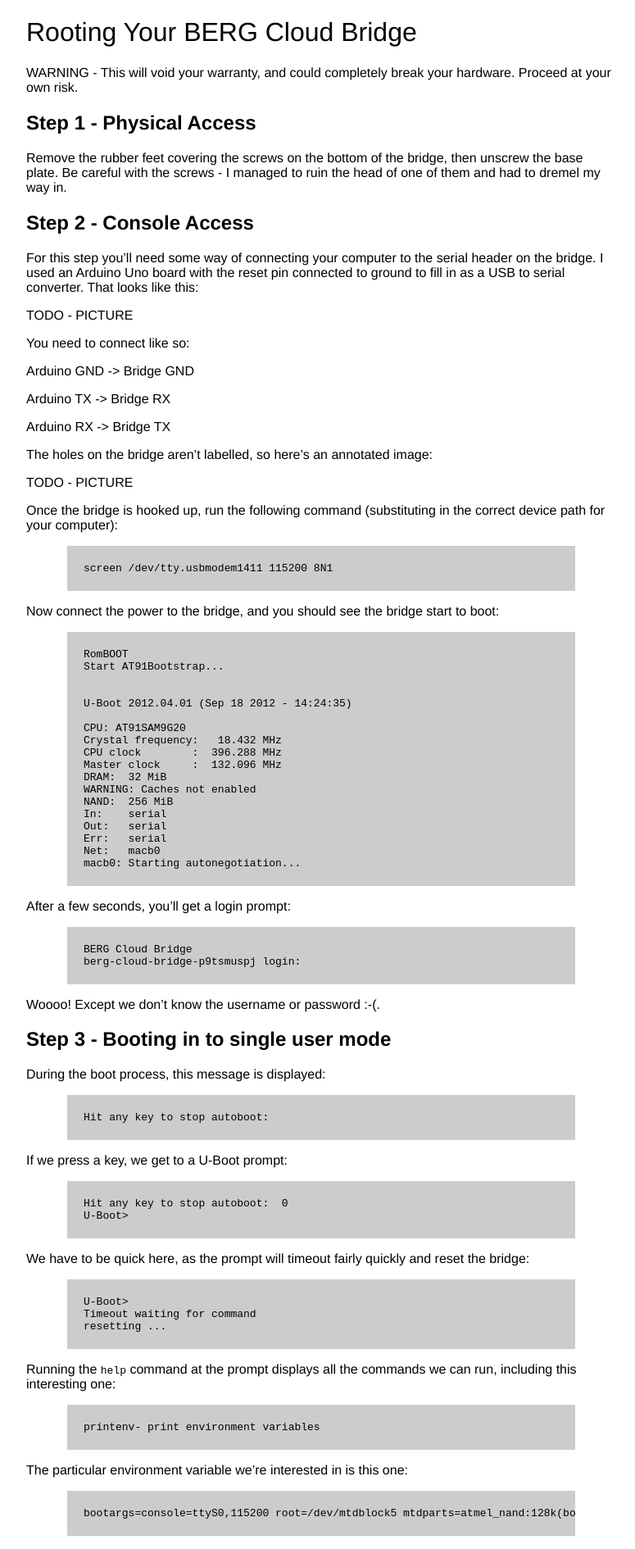
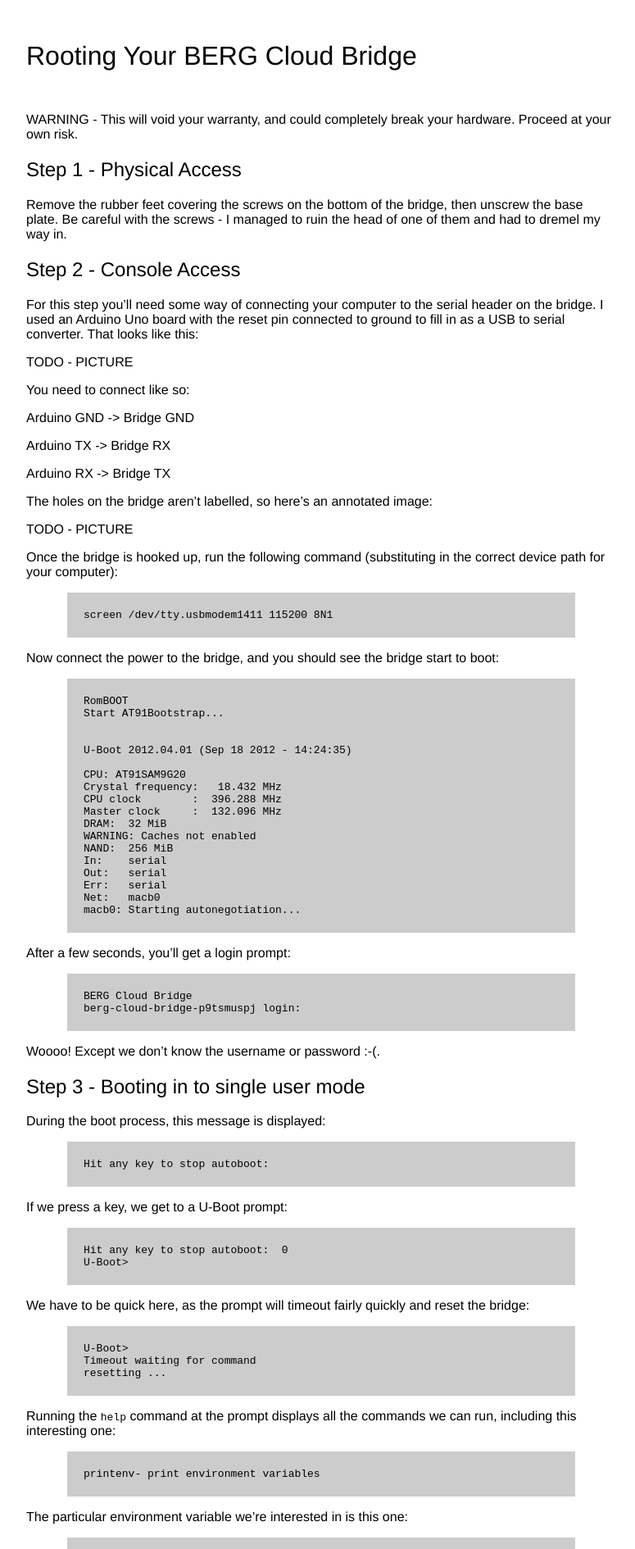
Before and after one commit to pipt/pipt.github.io, a Jekyll site: the page built from _posts/2013-04-15-rooting-berg-cloud-bridge.md, in a window 1280 px wide. Shown: the top 1890 px of the page at 82% size, without its empty margins (248-1023 px from the left). Built offline with Jekyll 4.4.1, drawn with Linux system fonts in a browser that asks for light colours; Markdown is read by kramdown in place of the engine named in the settings.

Commit message:
Styling tweaks.

```diff
--- a/css/style.css
+++ b/css/style.css
@@ -5,6 +5,11 @@ body {
 h1 {
   font-weight: 300;
   font-size: 32px;
+  margin-bottom: 50px;
+}
+
+h2 {
+  font-weight: 300;
 }
 
 ul {
@@ -23,7 +28,7 @@ ul {
 
 .container {
   width: 720px;
-  margin: auto;
+  margin: 50px auto;
 }
 
 pre {
```
